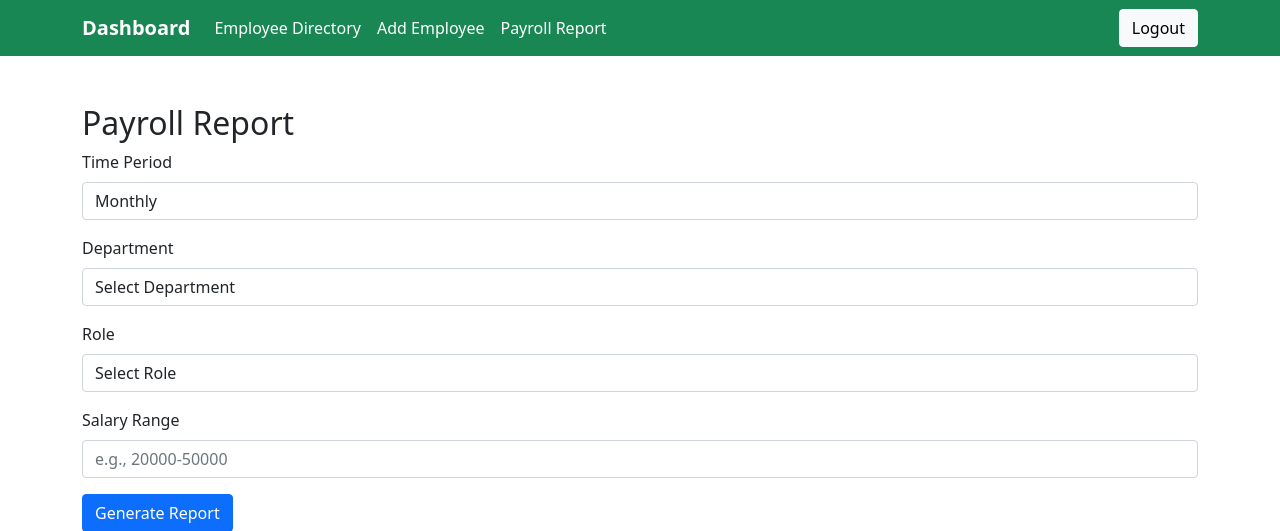
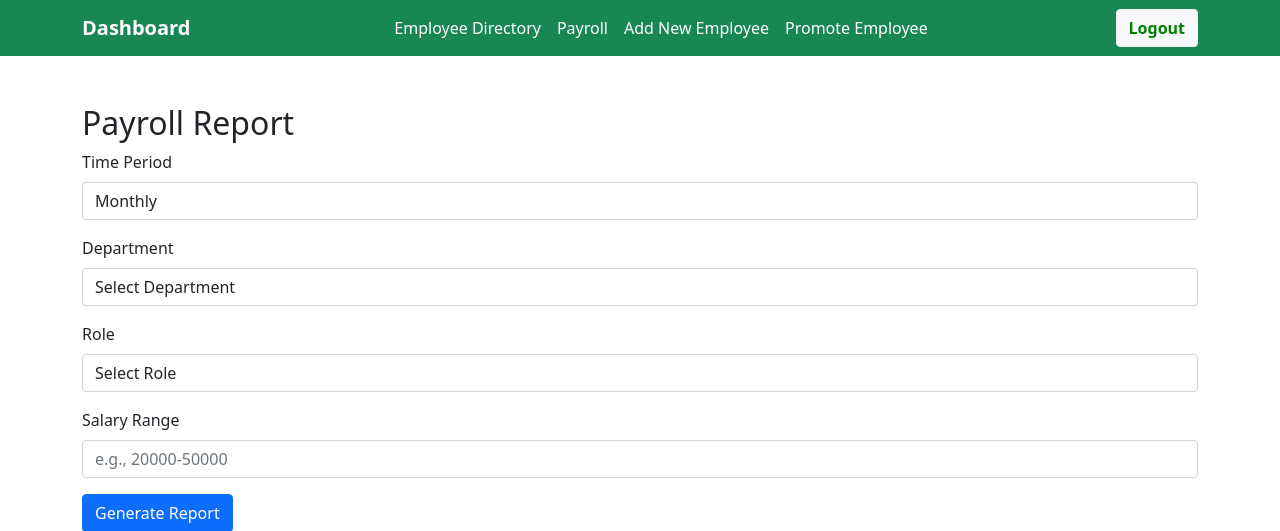
Before and after one commit to Sergey-Mr/Kilburnazon, a PHP site: page /pages/payroll.php in a window 1280 px wide. Shown: the top 531 px of the page. Run offline with PHP 8.4, Linux system fonts and the light colour scheme; the visitor is signed in with stand-in values (Sample User, id 1); tables that the repository leaves empty or names only in its code hold one stand-in row (values such as "Sample post").

Commit message:
Payroll working not pdf

```diff
--- a/pages/add_employee.php
+++ b/pages/add_employee.php
@@ -99,6 +99,9 @@ if ($_SERVER['REQUEST_METHOD'] === 'POST') {
                 <ul class="navbar-nav m-auto mt-2 mt-lg-0">
                     <li class="nav-item">
                         <a class="nav-link text-white" href="dashboard.php">Employee Directory</a>
+                    </li>
+                    <li class="nav-item">
+                        <a class="nav-link text-white" href="payroll.php">Payroll</a>
                     </li>
                     <li class="nav-item">
                         <a class="nav-link text-white" href="add_employee.php">Add New Employee</a>
--- a/pages/payroll.php
+++ b/pages/payroll.php
@@ -17,6 +17,11 @@ $message = "";
 $toastClass = '';
 $payroll_data = [];
 $total_net_pay = 0;
+
+$selected_time_period = isset($_POST['time_period']) ? $_POST['time_period'] : '';
+$selected_department_id = isset($_POST['department']) ? $_POST['department'] : '';
+$selected_role_id = isset($_POST['role']) ? $_POST['role'] : '';
+$selected_salary_range = isset($_POST['salary_range']) ? $_POST['salary_range'] : '';
 
 if ($_SERVER['REQUEST_METHOD'] === 'POST') {
     $time_period = $_POST['time_period'];
@@ -197,21 +202,34 @@ if (isset($_POST['export_pdf'])) {
     <!-- Navbar -->
     <nav class="navbar navbar-expand-sm navbar-light bg-success">
         <div class="container">
-            <a class="navbar-brand text-white fw-bold" href="#">Dashboard</a>
-            <button class="navbar-toggler" type="button" data-bs-toggle="collapse" data-bs-target="#navbarNav">
+            <a class="navbar-brand" href="#" style="font-weight:bold; color:white;">Dashboard</a>
+            <button class="navbar-toggler d-lg-none" type="button" data-bs-toggle="collapse"
+                data-bs-target="#collapsibleNavId" aria-controls="collapsibleNavId" aria-expanded="false"
+                aria-label="Toggle navigation">
                 <span class="navbar-toggler-icon"></span>
             </button>
-            <div class="collapse navbar-collapse" id="navbarNav">
-                <ul class="navbar-nav me-auto">
-                    <li class="nav-item"><a class="nav-link text-white" href="dashboard.php">Employee Directory</a></li>
-                    <li class="nav-item"><a class="nav-link text-white" href="add_employee.php">Add Employee</a></li>
-                    <li class="nav-item"><a class="nav-link text-white" href="payroll.php">Payroll Report</a></li>
+            <div class="collapse navbar-collapse" id="collapsibleNavId">
+                <ul class="navbar-nav m-auto mt-2 mt-lg-0">
+                    <li class="nav-item">
+                        <a class="nav-link text-white" href="dashboard.php">Employee Directory</a>
+                    </li>
+                    <li class="nav-item">
+                        <a class="nav-link text-white" href="payroll.php">Payroll</a>
+                    </li>
+                    <li class="nav-item">
+                        <a class="nav-link text-white" href="add_employee.php">Add New Employee</a>
+                    </li>
+                    <li class="nav-item">
+                        <a class="nav-link text-white" href="promote_employee.php">Promote Employee</a>
+                    </li>
                 </ul>
-                <a href="./logout.php" class="btn btn-light">Logout</a>
+                <form class="d-flex my-2 my-lg-0">
+                    <a href="./logout.php" class="btn btn-light my-2 my-sm-0" style="font-weight:bolder;color:green;">
+                        Logout</a>
+                </form>
             </div>
         </div>
     </nav>
-
     <!-- Content -->
     <div class="container mt-5">
         <h2>Payroll Report</h2>
@@ -226,9 +244,9 @@ if (isset($_POST['export_pdf'])) {
             <div class="mb-3">
                 <label for="time_period" class="form-label">Time Period</label>
                 <select name="time_period" id="time_period" class="form-control" required>
-                    <option value="monthly">Monthly</option>
-                    <option value="quarterly">Quarterly</option>
-                    <option value="annually">Annually</option>
+                    <option value="monthly" <?php echo $selected_time_period === 'monthly' ? 'selected' : ''; ?>>Monthly</option>
+                    <option value="quarterly" <?php echo $selected_time_period === 'quarterly' ? 'selected' : ''; ?>>Quarterly</option>
+                    <option value="annually" <?php echo $selected_time_period === 'annually' ? 'selected' : ''; ?>>Annually</option>
                 </select>
             </div>
             <div class="mb-3">
@@ -236,7 +254,10 @@ if (isset($_POST['export_pdf'])) {
                 <select name="department" id="department" class="form-control">
                     <option value="">Select Department</option>
                     <?php while ($dept = $departments_result->fetch_assoc()): ?>
-                        <option value="<?php echo $dept['Department_ID']; ?>"><?php echo $dept['Name']; ?></option>
+                        <option value="<?php echo $dept['Department_ID']; ?>"
+                            <?php echo $dept['Department_ID'] == $selected_department_id ? 'selected' : ''; ?>>
+                            <?php echo $dept['Name']; ?>
+                        </option>
                     <?php endwhile; ?>
                 </select>
             </div>
@@ -245,13 +266,18 @@ if (isset($_POST['export_pdf'])) {
                 <select name="role" id="role" class="form-control">
                     <option value="">Select Role</option>
                     <?php while ($role = $roles_result->fetch_assoc()): ?>
-                        <option value="<?php echo $role['Position_ID']; ?>"><?php echo $role['Role_Name']; ?></option>
+                        <option value="<?php echo $role['Position_ID']; ?>"
+                            <?php echo $role['Position_ID'] == $selected_role_id ? 'selected' : ''; ?>>
+                            <?php echo $role['Role_Name']; ?>
+                        </option>
                     <?php endwhile; ?>
                 </select>
             </div>
             <div class="mb-3">
                 <label for="salary_range" class="form-label">Salary Range</label>
-                <input type="text" name="salary_range" id="salary_range" class="form-control" placeholder="e.g., 20000-50000">
+                <input type="text" name="salary_range" id="salary_range" class="form-control"
+                    placeholder="e.g., 20000-50000" value="<?php echo htmlspecialchars($selected_salary_range); ?>">
+
             </div>
             <button type="submit" class="btn btn-primary">Generate Report</button>
 
--- a/pages/promote_employee.php
+++ b/pages/promote_employee.php
@@ -104,6 +104,9 @@ if ($_SERVER['REQUEST_METHOD'] === 'POST' && isset($_POST['promote_employee']))
                         <a class="nav-link text-white" href="dashboard.php">Employee Directory</a>
                     </li>
                     <li class="nav-item">
+                        <a class="nav-link text-white" href="payroll.php">Payroll</a>
+                    </li>
+                    <li class="nav-item">
                         <a class="nav-link text-white" href="add_employee.php">Add New Employee</a>
                     </li>
                     <li class="nav-item">
```
